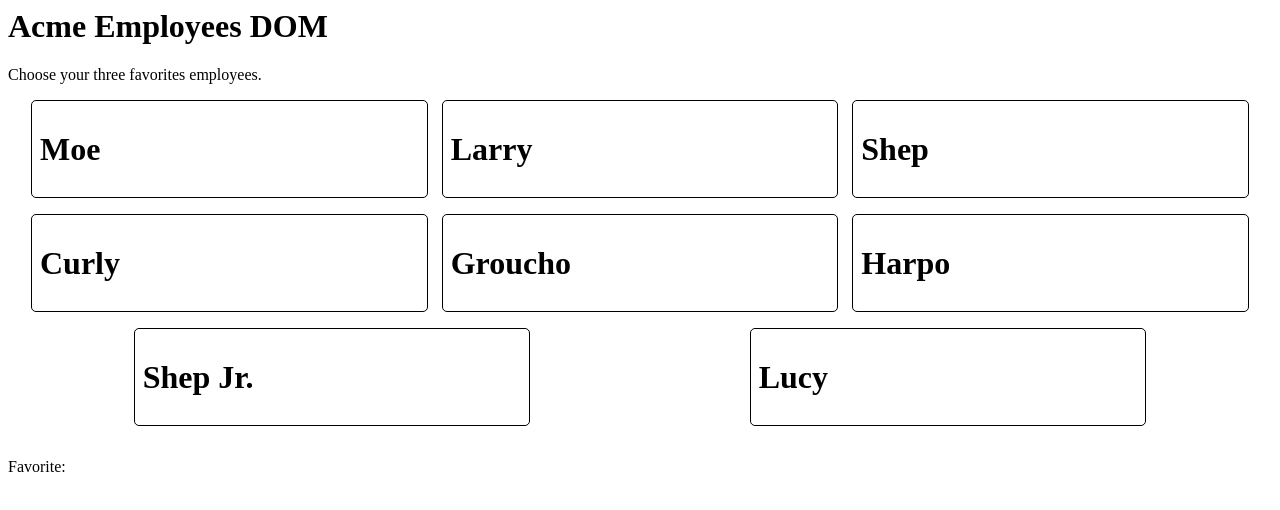
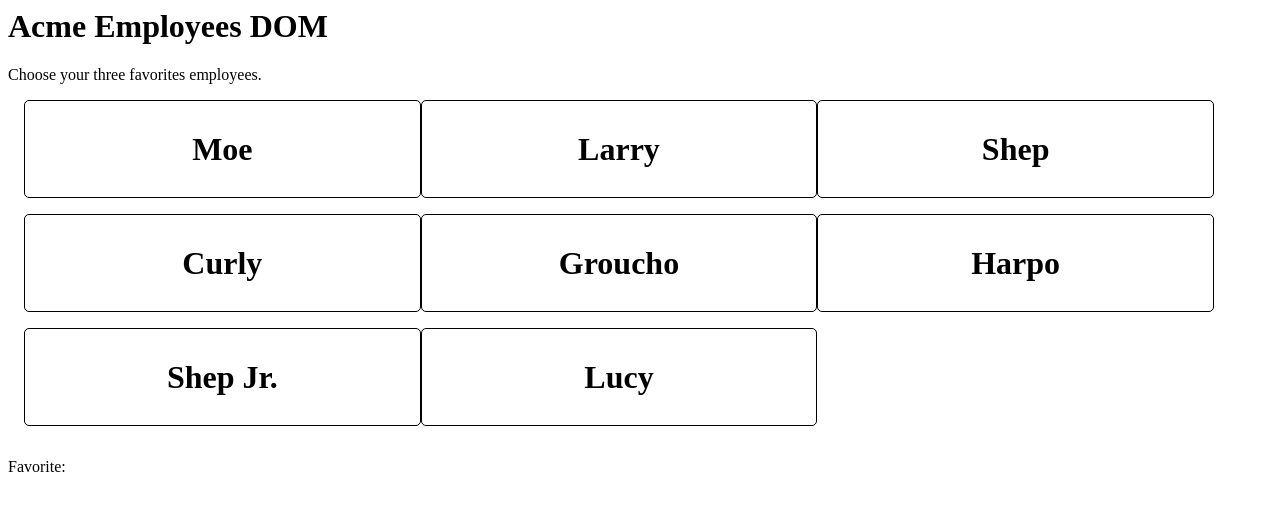
Before and after one commit to tweekslbc/EmpDom, a plain HTML site: page index.html in a window 1280 px wide. Drawn offline with Linux system fonts and the light colour scheme.

Commit message:
up to date

```diff
--- a/index.html
+++ b/index.html
@@ -5,6 +5,7 @@
   #employee-list > div {
     border: solid 1px black;
     display: flex;
+    justify-content: center;
     border-radius: 5px;
     width: calc((100% / 3) - 2rem);
     margin-bottom: 1rem;
@@ -15,6 +16,7 @@
     display: flex;
     flex-wrap: wrap;
     justify-content: space-around;
+    justify-content: left;
 }
 </style>
   </head>
```
